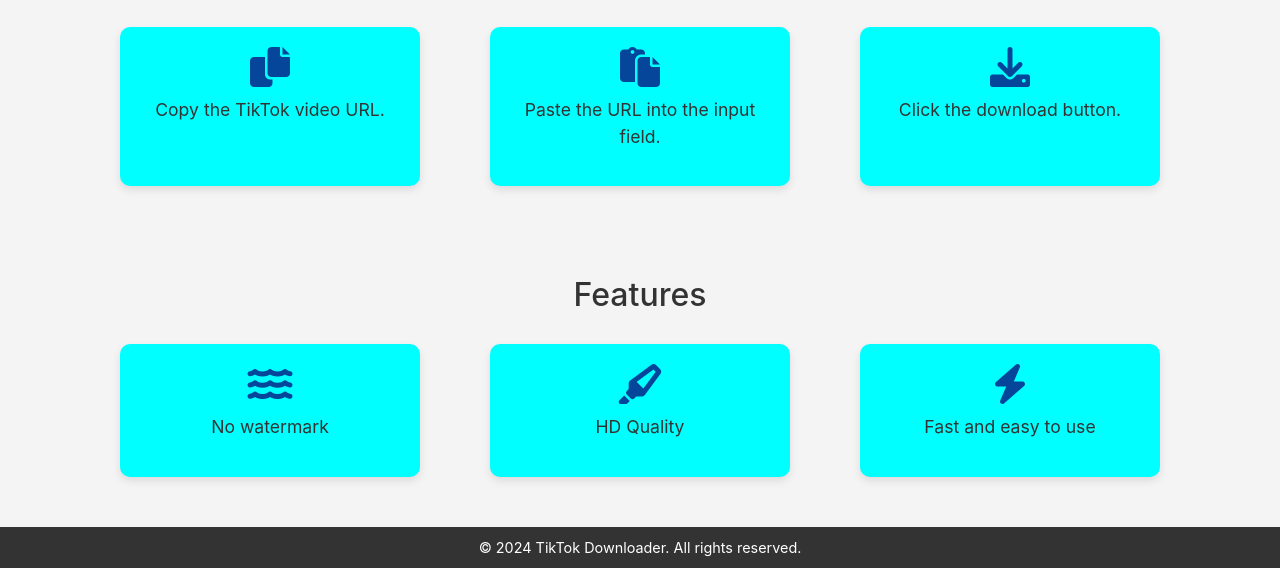
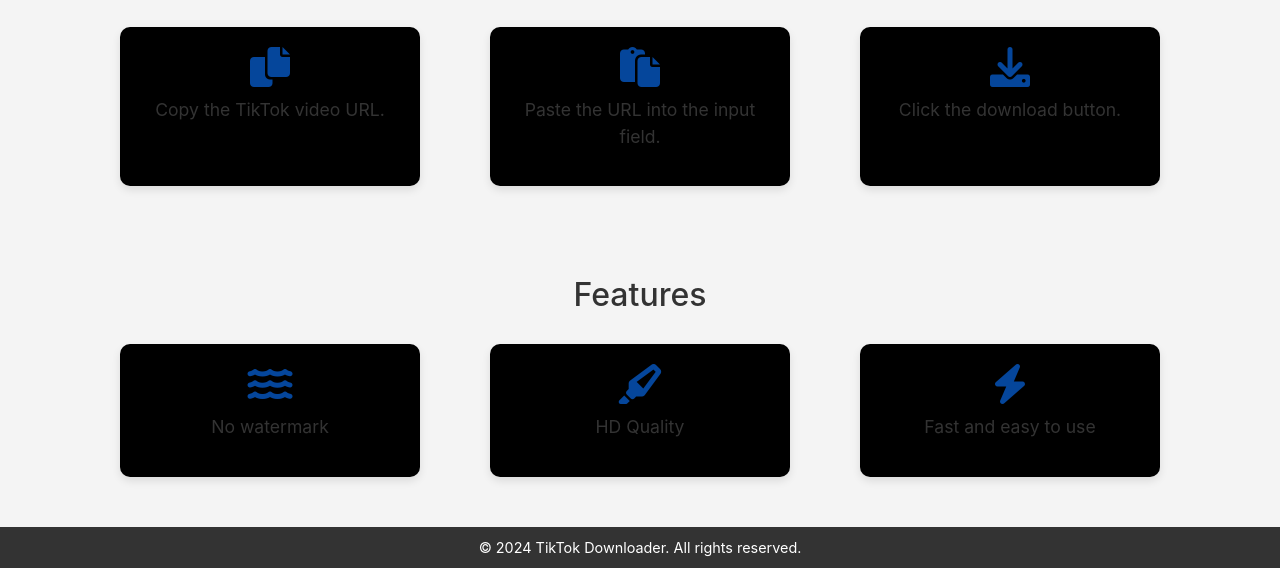
Before and after one commit to AllxdDev-Hosting/Tiktok-Downloader, a website: page views/index.html in a window 1280 px wide. Shown: the part 483-1051 px from the top of the page. Drawn offline with nearby package versions, Linux system fonts and the light colour scheme.

Commit message:
Update styles.css

```diff
--- a/views/styles.css
+++ b/views/styles.css
@@ -93,7 +93,7 @@
     max-width: 300px;
     margin: 10px;
     padding: 20px;
-    background: aqua;
+    background:  #000000;
     border-radius: 10px;
     box-shadow: 0 4px 8px rgba(0, 0, 0, 0.1);
     text-align: center;
@@ -136,7 +136,7 @@
     max-width: 300px;
     margin: 10px;
     padding: 20px;
-    background: aqua;
+    background:  #000000;
     border-radius: 10px;
     box-shadow: 0 4px 8px rgba(0, 0, 0, 0.1);
     text-align: center;
```
